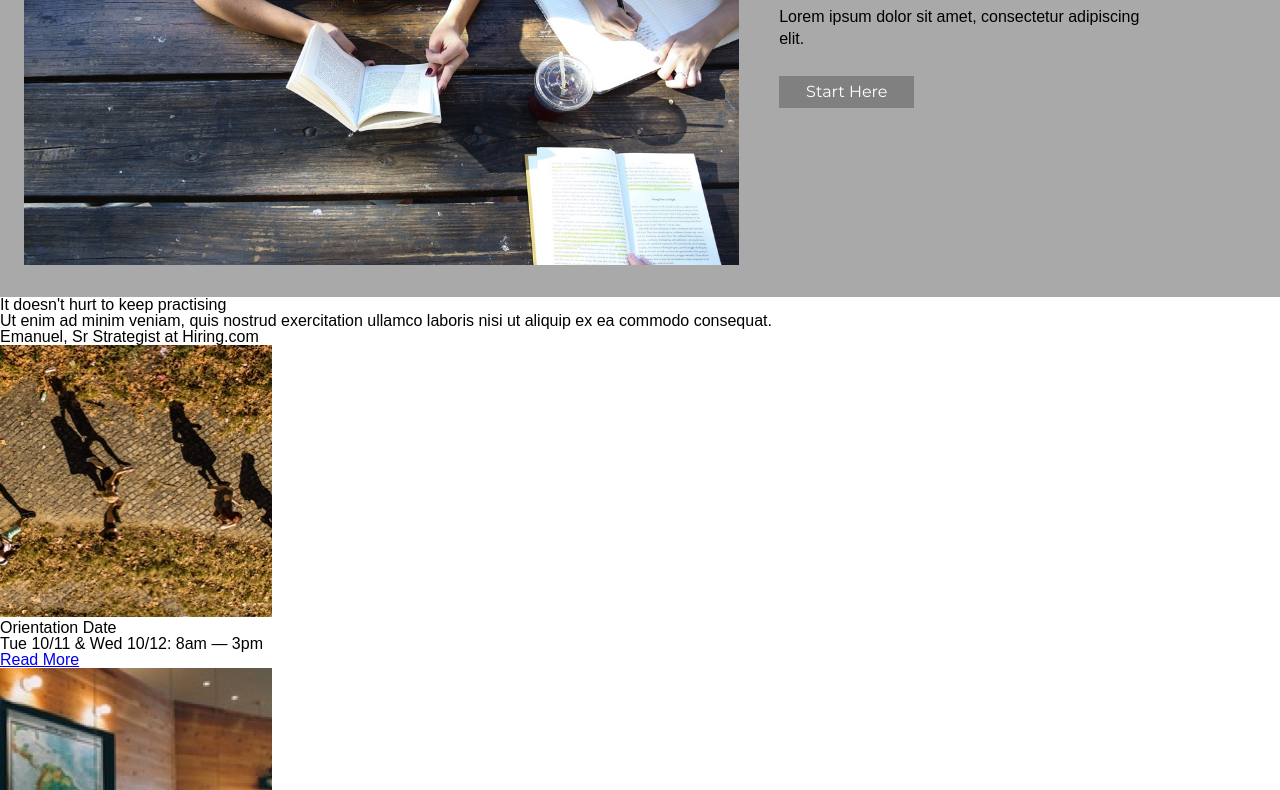
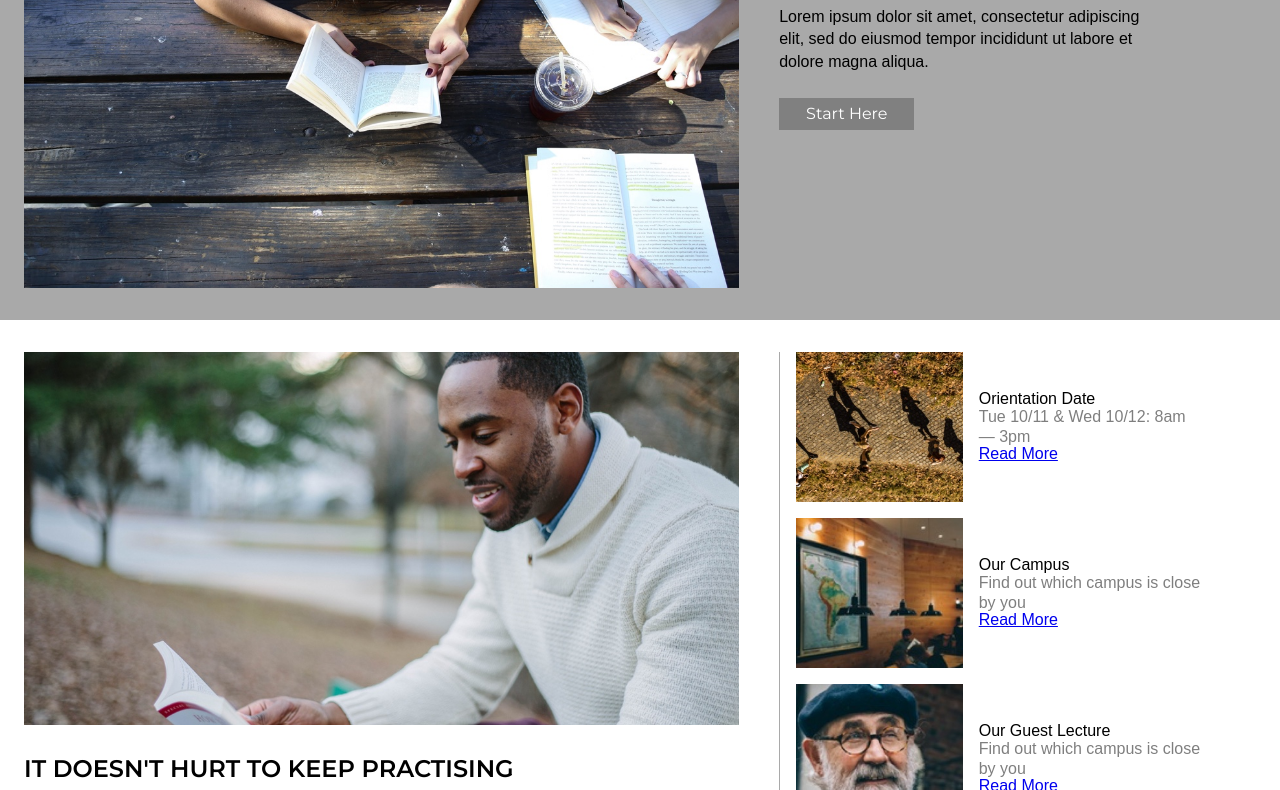
Before and after one commit to danimnrtn/cc-colmar-academy, a plain HTML site: page index.html in a window 1280 px wide. Shown: the part 279-1069 px from the top of the page. Drawn offline with Linux system fonts and the light colour scheme; a web font is replaced by a local one.

Commit message:
banner 2

```diff
--- a/index.html
+++ b/index.html
@@ -41,9 +41,9 @@
   </div>
   <div class="right">
     <h1>Learn Something New Everyday</h1>
-    <h3>Lorem ipsum dolor sit amet, consectetur adipiscing elit.</h3>
+    <h3>Lorem ipsum dolor sit amet, consectetur adipiscing elit, sed do eiusmod tempor incididunt ut labore et dolore magna aliqua.</h3>
     <div class="button">
-    <p>Start Here</p>
+    <a href="#">Start Here</a>
     </div>
   </div>
 </div>
@@ -54,27 +54,34 @@
   <div class="left">
     <div class="banner-img"></div>
     <h2>It doesn't hurt to keep practising</h2>
-    <p class="quote">Ut enim ad minim veniam, quis nostrud exercitation ullamco laboris nisi ut aliquip ex ea commodo consequat.</p>
-    <p>Emanuel, Sr Strategist at Hiring.com</p>
+    <p class>Ut enim ad minim veniam, quis nostrud exercitation ullamco laboris nisi ut aliquip ex ea commodo consequat.</p>
+    <p id="sr">Emanuel, Sr Strategist at Hiring.com</p>
   </div>
   <div class="right">
-    <div class="info">
-      <img src="resources/media/information-orientation.jpg"  />
+    <div class="side" id="orientation">
+      <div class="side-img"></div>
+      <div class="side-txt">
         <h4>Orientation Date</h4>
         <p>Tue 10/11 &amp; Wed 10/12: 8am — 3pm</p>
         <a href="#">Read More</a>
       </div>
-    <div class="info">
-      <img src="resources/media/information-campus.jpg"  />
+    </div>
+    <div class="side" id="campus">
+      <div class="side-img"></div>
+      <div class="side-txt">
         <h4>Our Campus</h4>
         <p>Find out which campus is close by you</p>
         <a href="#">Read More</a>
       </div>
-    <div class="info">
-      <img src="resources/media/information-guest-lecture.jpg"  />
+    </div>
+
+    <div class="side" id="lecture">
+      <div class="side-img"></div>
+      <div class="side-txt">
         <h4>Our Guest Lecture</h4>
-      <p>Join a keynote with Oliver Sack about music in medical treatment</p>
+        <p>Find out which campus is close by you</p>
         <a href="#">Read More</a>
+      </div>
     </div>
   </div>
 </div>
--- a/resources/css/style.css
+++ b/resources/css/style.css
@@ -12,6 +12,53 @@ h1 {
   text-transform: uppercase;
   margin: 100px 0px 25px 0px;
 }
+
+h2 {
+  font-family: 'Montserrat', sans-serif;
+  font-size: 1.5rem;
+  font-weight: 600;
+  text-transform: uppercase;
+}
+
+p {
+  font-size: 1rem;
+  line-height: 1.2;
+  opacity: .5;
+  padding-right: 15%;
+}
+
+.left {
+  width: 60%;
+  padding: 32px 20px 32px 24px;
+}
+
+.right {
+  width: 40%;
+  padding: 32px 24px 32px 20px;
+}
+
+.side {
+  display: flex;
+  flex-flow: row;
+  align-items: center;
+  height: 150px;
+  padding-bottom: 16px;
+  border-left: 1px darkgrey solid;
+}
+
+.side:hover {
+  background-color: darkgrey;
+}
+
+.side-img {
+  width: 35%;
+  height: 100%;
+  margin: 0 16px;
+}
+
+.side-txt {
+}
+
 
 /*   HEADER   */
 header {
@@ -62,21 +109,11 @@ nav a:hover {
   background-color: darkgrey;
 }
 
-#banner .left {
-  width: 60%;
-  padding: 32px 20px 32px 24px;
-}
-
-.banner-img {
+#banner .banner-img {
   background-image: url("../media/banner.jpg");
   background-size: cover;
   background-repeat: no-repeat;
   height: 100%;
-}
-
-#banner .right {
-  width: 40%;
-  padding: 32px 24px 32px 20px;
 }
 
 #banner h3 {
@@ -87,11 +124,55 @@ nav a:hover {
 
 .button {
   background-color: grey;
-  font-family: 'Montserrat', sans-serif;
-  font-weight: 400;
-  color: white;
   margin-bottom: 33%;
   padding: 8px;
   width: 25%;
   text-align: center;
 }
+
+.button a {
+  text-decoration: none;
+  font-family: 'Montserrat', sans-serif;
+  font-weight: 400;
+  color: white;
+}
+
+/*   BANNER 2   */
+#learn {
+  display: flex;
+  padding-bottom: 25px;
+}
+
+#learn .banner-img {
+  background-image: url("../media/information-main.jpg");
+  background-size: cover;
+  background-repeat: no-repeat;
+  height: 75%;
+}
+
+#learn h2 {
+  margin: 32px 0px 24px 0px;
+}
+
+#learn #sr {
+  padding-top: 24px;
+  opacity: 1;
+}
+
+#orientation .side-img {
+  background-image:url("../media/information-orientation.jpg");
+  background-repeat: no-repeat;
+  background-size: cover;
+}
+
+#campus .side-img {
+  background-image:url("../media/information-campus.jpg");
+  background-repeat: no-repeat;
+  background-size: cover;
+}
+
+#lecture .side-img {
+  background-image:url("../media/information-guest-lecture.jpg");
+  background-repeat: no-repeat;
+  background-size: cover;
+}
```
Lines whose indentation alone changed are shown as unchanged.
